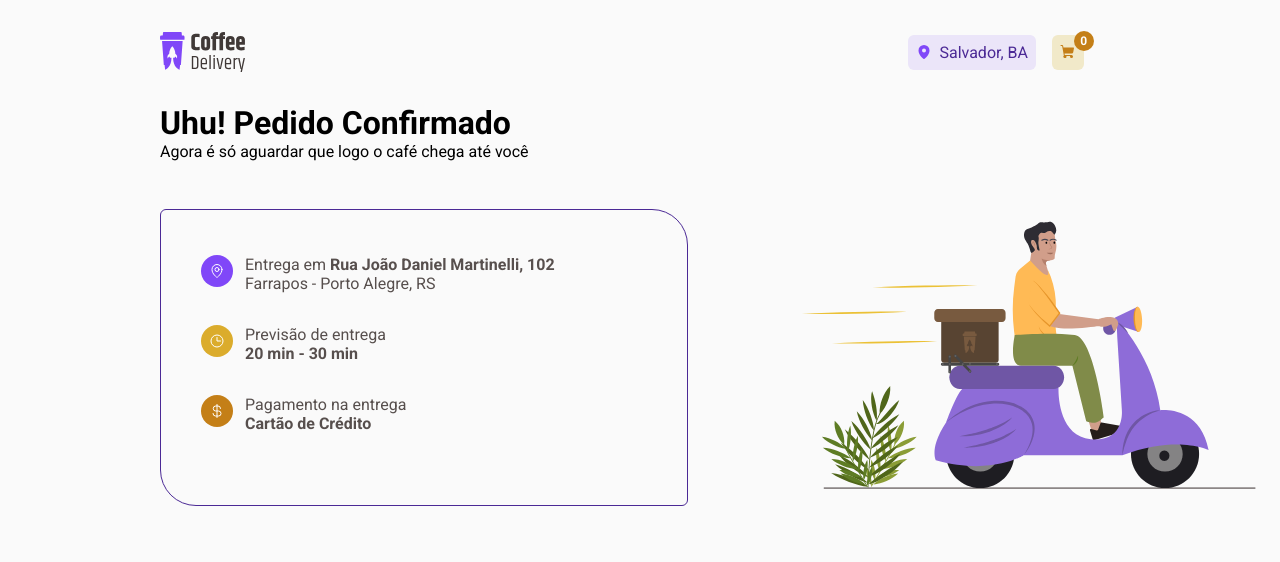
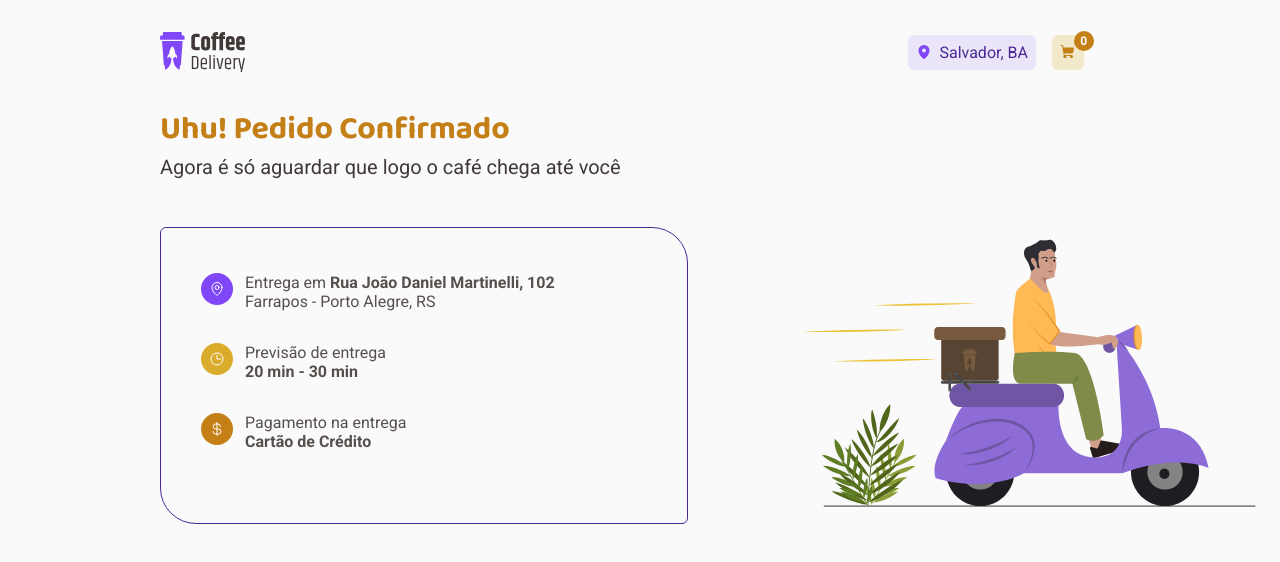
Before and after one commit to jairocket/project-02, a React (Vite) app: page /confirmation in a window 1280 px wide. Shown: the top 562 px of the page. Built offline with nearby package versions, Linux system fonts and the light colour scheme.

Commit message:
finish confirmation page css

```diff
--- a/src/components/AdressForm/index.tsx
+++ b/src/components/AdressForm/index.tsx
@@ -36,7 +36,7 @@ export function AddressForm() {
       pagamento: '',
     },
   })
-  const { handleSubmit, watch, register } = addressForm
+  const { handleSubmit, register } = addressForm
 
   const onsubmit = (data: {
     cep: string
@@ -64,12 +64,14 @@ export function AddressForm() {
             type="text"
             id="cep"
             placeholder="CEP"
+            required
             {...register('cep')}
           />
           <StreetInput
             type="text"
             id="rua"
             placeholder="Rua"
+            required
             {...register('rua')}
           />
           <DefaultInput
@@ -90,12 +92,14 @@ export function AddressForm() {
             id="bairro"
             placeholder="Bairro"
             {...register('bairro')}
+            required
           />
           <CityInput
             type="text"
             id="cidade"
             placeholder="Cidade"
             {...register('cidade')}
+            required
           />
           <UfInput type="text" id="uf" placeholder="UF" {...register('uf')} />
         </InputDiv>
@@ -118,6 +122,7 @@ export function AddressForm() {
               type="radio"
               value={'crédito'}
               {...register('pagamento')}
+              required
             />
             <label htmlFor="credito">
               <div>
@@ -131,6 +136,7 @@ export function AddressForm() {
               type="radio"
               value={'débito'}
               {...register('pagamento')}
+              required
             />
 
             <label htmlFor="debito">
@@ -146,6 +152,7 @@ export function AddressForm() {
               type="radio"
               value={'dinheiro'}
               {...register('pagamento')}
+              required
             />
             <label htmlFor="dinheiro">
               <div>
--- a/src/components/CheckoutForm/index.tsx
+++ b/src/components/CheckoutForm/index.tsx
@@ -49,7 +49,7 @@ export function CheckoutForm() {
           </tfoot>
         </Table>
         <NavLink to={'/confirmation'}>
-          <SubmitButton type="button">CONFIRMAR PEDIDO</SubmitButton>
+          <SubmitButton type="submit">CONFIRMAR PEDIDO</SubmitButton>
         </NavLink>
       </div>
     </CheckoutContainer>
--- a/src/pages/Confirmation/index.tsx
+++ b/src/pages/Confirmation/index.tsx
@@ -8,13 +8,15 @@ import {
   CurrencyBackGround,
   FirstContainer,
   PinBackground,
+  Subtitle,
+  Title,
 } from './styles'
 
 export function Confirmation() {
   return (
     <div>
-      <h1>Uhu! Pedido Confirmado</h1>
-      <p>Agora é só aguardar que logo o café chega até você</p>
+      <Title>Uhu! Pedido Confirmado</Title>
+      <Subtitle>Agora é só aguardar que logo o café chega até você</Subtitle>
 
       <ConfirmationContainer>
         <FirstContainer>
--- a/src/pages/Confirmation/styles.ts
+++ b/src/pages/Confirmation/styles.ts
@@ -51,3 +51,13 @@ export const ClockBackGround = styled(IconBackground)`
 export const CurrencyBackGround = styled(IconBackground)`
   background-color: ${(props) => props.theme['yellow-dark']};
 `
+export const Title = styled.h1`
+  font-family: 'Baloo 2';
+  font-weight: 800;
+  font-size: 2rem;
+  color: ${(props) => props.theme['yellow-dark']};
+`
+export const Subtitle = styled.p`
+  color: ${(props) => props.theme['subtitle']};
+  font-size: 1.25rem;
+`
```
